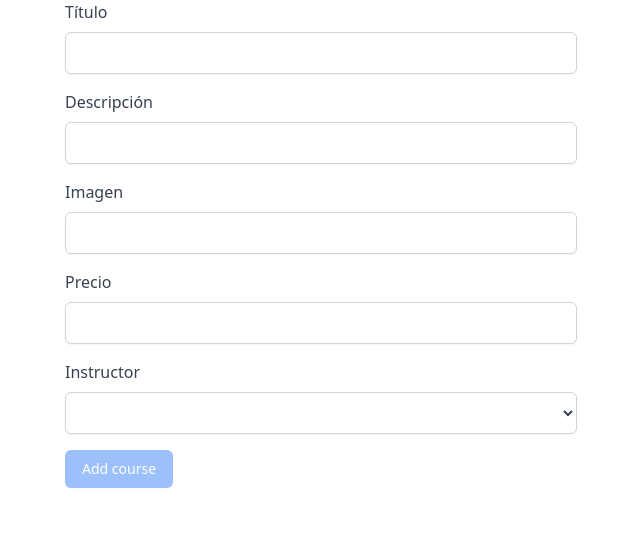
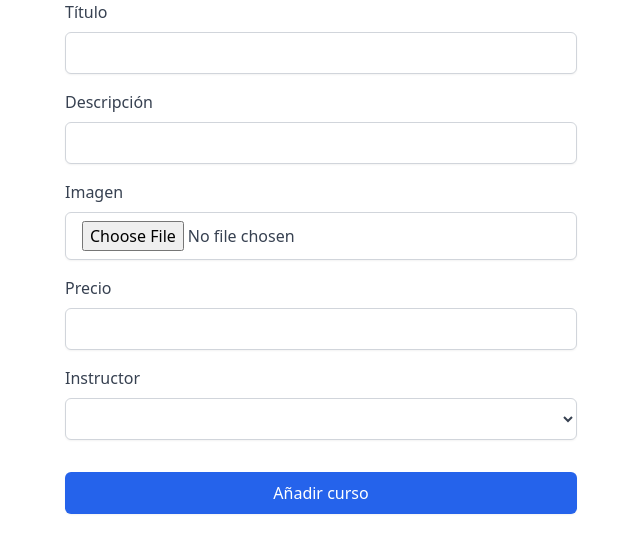
Before and after one commit to mostabdel07/learn-code-path, a Next.js app in the folder client/: page /addCourse in a window 1280 px wide. Shown: the top 552 px of the page, without its empty margins (319-959 px from the left). Built offline with nearby package versions, Linux system fonts and the light colour scheme.

Commit message:
add course with image working

```diff
--- a/client/next.config.js
+++ b/client/next.config.js
@@ -7,6 +7,7 @@ module.exports = nextConfig;
 
 module.exports = {
   images: {
+    domains: ["127.0.0.1", "learncodepath.tech"],
     remotePatterns: [
       {
         protocol: "https",
--- a/client/src/components/forms/AddCourseForm.tsx
+++ b/client/src/components/forms/AddCourseForm.tsx
@@ -13,6 +13,7 @@ function AddCourseForm() {
   const { data } = useInstructors();
 
   const [errorList, setErrorList] = useState<any>([]);
+  const [selectedFile, setSelectedFile] = useState<File | null>(null);
 
   type FormValues = {
     title: string;
@@ -33,13 +34,7 @@ function AddCourseForm() {
       .required("El precio es obligatorio")
       .min(0, "El precio debe ser mayor o igual a cero")
       .max(1000, "El precio debe ser menor o igual a 1000"),
-    img: yup
-      .string()
-      .required("La imagen es obligatoria")
-      .matches(
-        /^https:\/\/.*/,
-        "La URL de la imagen debe empezar con https://"
-      ),
+    img: yup.string().required("La imagen es obligatoria"),
     headline: yup
       .string()
       .required("El titular es obligatorio")
@@ -47,8 +42,11 @@ function AddCourseForm() {
     instructor_id: yup.number().required("El instructor es obligatorio"),
   });
 
+  const defaultImageUrl = "https://example.com/default-image.jpg";
+
   const {
     register,
+    watch,
     handleSubmit,
     formState: { errors, isValid },
     reset,
@@ -63,23 +61,42 @@ function AddCourseForm() {
       )
     : [];
 
+  const onFileChange = (e: React.ChangeEvent<HTMLInputElement>) => {
+    const file = e.target.files?.[0];
+    if (file) {
+      setSelectedFile(file);
+    }
+  };
+
   const onSubmit = async (data: FormValues) => {
     try {
+      const formData = new FormData();
+      if (selectedFile) {
+        formData.append("img", selectedFile);
+      }
+
+      formData.append("title", data.title);
+      formData.append("price", data.price.toString());
+      formData.append("headline", data.headline);
+      formData.append("instructor_id", data.instructor_id);
+
       console.log(data);
       console.log(token);
-      data.instructor_id = parseInt(data.instructor_id);
+
       const response = await axios.post(
         "http://127.0.0.1:8000/api/courses",
-        data,
+        formData,
         {
           headers: {
             Authorization: `Bearer ${token}`,
+            "Content-Type": "multipart/form-data",
           },
         }
       );
+
       console.log(response.data);
       console.log("AÑADIDO");
-      reset(); // Limpiar los campos del formulario después de una respuesta exitosa
+      reset();
       router.reload();
     } catch (error: any) {
       console.log("NO AÑADIDO");
@@ -88,8 +105,6 @@ function AddCourseForm() {
         console.log(errors);
         setErrorList(Object.values(errors).flat());
         console.log(errorList);
-        // Manejar el error de validación de la forma que desees
-        // Por ejemplo, mostrar los mensajes de error en el formulario
       } else {
         console.error(error);
       }
@@ -97,7 +112,11 @@ function AddCourseForm() {
   };
 
   return (
-    <form onSubmit={handleSubmit(onSubmit)} className="max-w-lg mx-auto">
+    <form
+      onSubmit={handleSubmit(onSubmit)}
+      className="max-w-lg mx-auto"
+      encType="multipart/form-data"
+    >
       <div className="mb-4">
         <label className="block font-medium text-gray-700">Título</label>
         <input
@@ -123,6 +142,10 @@ function AddCourseForm() {
         <input
           {...register("img")}
           className="block w-full px-4 py-2 mt-2 text-gray-700 bg-white border border-gray-300 rounded-md shadow-sm focus:outline-none focus:border-blue-500 focus:ring-blue-500"
+          aria-describedby="file_input_help"
+          id="file_input"
+          type="file"
+          onChange={onFileChange}
         />
         {errors.img && (
           <span className="text-red-600">{errors.img.message}</span>
@@ -144,14 +167,13 @@ function AddCourseForm() {
           {...register("instructor_id")}
           className="block w-full px-4 py-2 mt-2 text-gray-700 bg-white border border-gray-300 rounded-md shadow-sm focus:outline-none focus:border-blue-500 focus:ring-blue-500"
         >
-          {sortedInstructors && // Aseguramos que la lista de instructores exista
+          {sortedInstructors &&
             sortedInstructors.map((instructor) => (
               <option key={instructor.id} value={instructor.id}>
                 {instructor.name}
               </option>
             ))}
         </select>
-        {/* <SelectMenu instructors={sortedInstructors} /> */}
       </div>
       {errorList.length > 0 && (
         <div className="text-red-600">
@@ -165,9 +187,9 @@ function AddCourseForm() {
       <button
         type="submit"
         disabled={!isValid}
-        className="inline-flex justify-center px-4 py-2 text-sm font-medium text-white bg-blue-500 border border-transparent rounded-md shadow-sm hover:bg-blue-600 focus:outline-none focus:ring-2 focus:ring-offset-2 focus:ring-blue-500 disabled:opacity-50 disabled:cursor-not-allowed"
+        className="inline-flex items-center justify-center w-full px-4 py-2 mt-4 font-medium text-white bg-blue-600 border border-transparent rounded-md shadow-sm hover:bg-blue-700 focus:outline-none focus:ring-2 focus:ring-offset-2 focus:ring-blue-500"
       >
-        Add course
+        Añadir curso
       </button>
     </form>
   );
```
